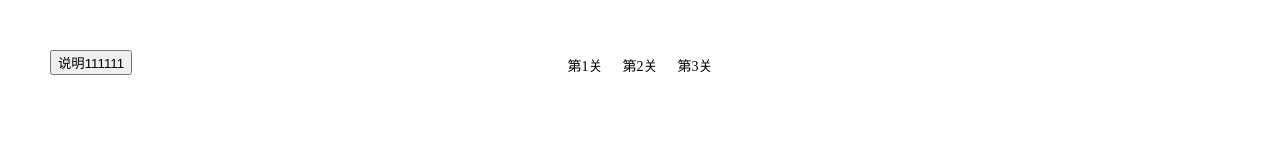
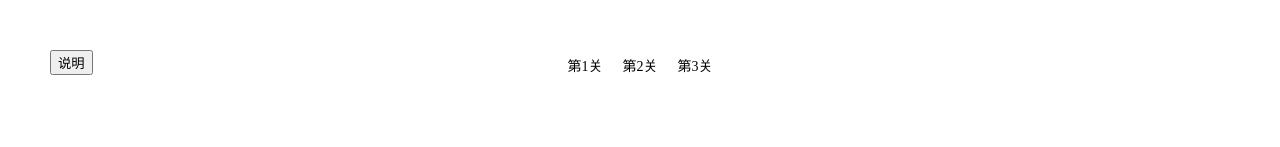
Before and after one commit to gtever99/tanKeDaZhan, a website built with webpack: page index.html in a window 1280 px wide. Shown: the top 147 px of the page. Built offline with nearby package versions, Linux system fonts and the light colour scheme; what custom-dialog would draw is missing.

Commit message:
修改bug

```diff
--- a/index.html
+++ b/index.html
@@ -26,7 +26,7 @@
     </div>
   </div>
   <button class="explain">
-      说明111111
+      说明
   </button>
 </body>
 </html>
```
Also changed, not shown: dist/index.html, 1 other file.
